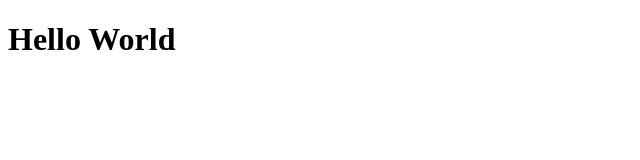
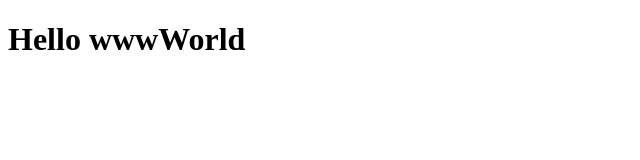
Before and after one commit to robolewigi/adamassad2.com, a plain HTML site: page index.html in a window 1280 px wide. Shown: the whole page, without its empty margins (0-640 px from the left). Drawn offline with Linux system fonts and the light colour scheme.

Commit message:
Update index.html

```diff
--- a/index.html
+++ b/index.html
@@ -5,7 +5,7 @@
 </head>
 <body>
 
-<h1>Hello World</h1>
+<h1>Hello wwwWorld</h1>
 
 </body>
 </html>
```
